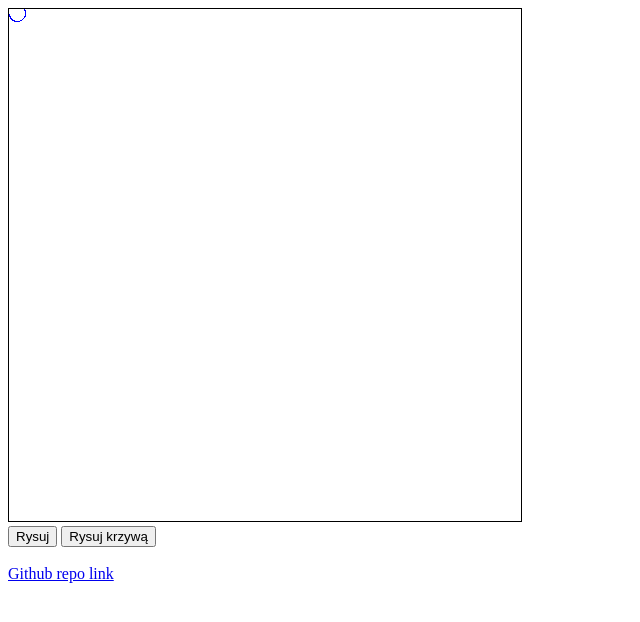
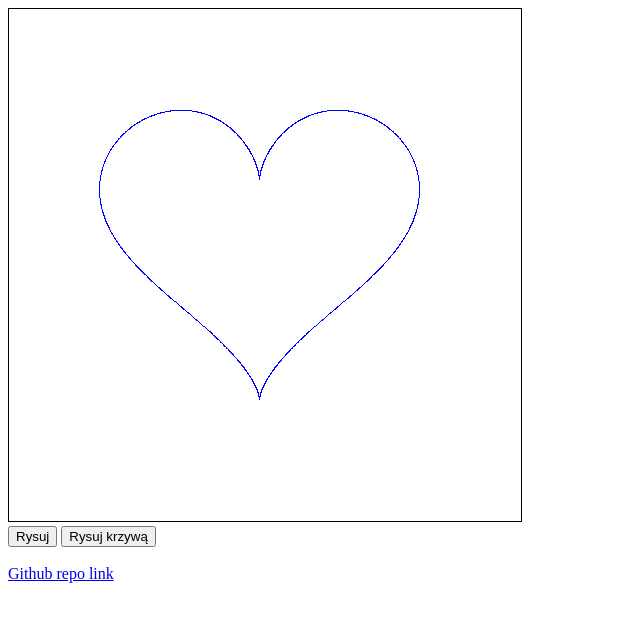
Before and after one commit to Merkury32/frac, a plain HTML site: page index.html in a window 1280 px wide. Both pictures are taken after a click on the button "Rysuj krzywą". Shown: the whole page, without its empty margins (0-640 px from the left). Drawn offline with nearby package versions, Linux system fonts and the light colour scheme.

Commit message:
dodałem kilka zmian w funkcji drawCurve() i k()

```diff
--- a/index.html
+++ b/index.html
@@ -6,13 +6,13 @@
     <title>Frac</title>
     <meta name='viewport' content='width=device-width, initial-scale=1'>
     <link rel='stylesheet' type='text/css' media='screen' href='main.css'>
-    <script src="https://cdn.jsdelivr.net/npm/vue/dist/vue.js?202004211241"></script>
+    <script src="https://cdn.jsdelivr.net/npm/vue/dist/vue.js?202004211314"></script>
 </head>
 <body>
     <canvas id="canvas" width="512" height="512">
 
     </canvas><br>
-    <script src='main.js?202004211241'></script>
+    <script src='main.js?202004211314'></script>
 
     <button onclick="draw()">Rysuj</button>
     <button onclick="drawCurve()">Rysuj krzywą</button><br><br>
--- a/main.js
+++ b/main.js
@@ -52,20 +52,21 @@ function draw(){
   refreshPixels(imageData);
 };
 
-let k = function(t){
+let k = function(s){
+  let t = s * Math.PI * 2;
   let x = 16 * (Math.sin(t) ** 3);
-  let y = (13 * Math.cos(t)) - (5 * Math.cos(2*t)) - (2 * Math.cos(3*t)) - (Math.cos(4*t));
+  let y = -(13 * Math.cos(t) - 5 * Math.cos(2*t) - 2 * Math.cos(3*t) - Math.cos(4*t));
   return [x,y];
 };
 
 function drawCurve(){
-  let m = 512;
+  let m = 2048;
   let imageData = readPixels();
 
   for(let i = 0; i <=m; i++){
-    let t = (i/m) * 10;
+    let t = (i/m);
     let d = k(t);
-    putPixel(d[0], d[1], 0,0,1,1,imageData);
+    putPixel( d[0]*10 + 250, d[1]*10 + 220, 0,0,1,1,imageData);
   };
   refreshPixels(imageData);
 };
```
